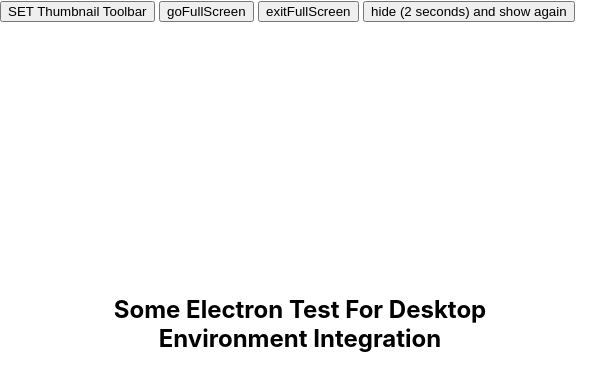
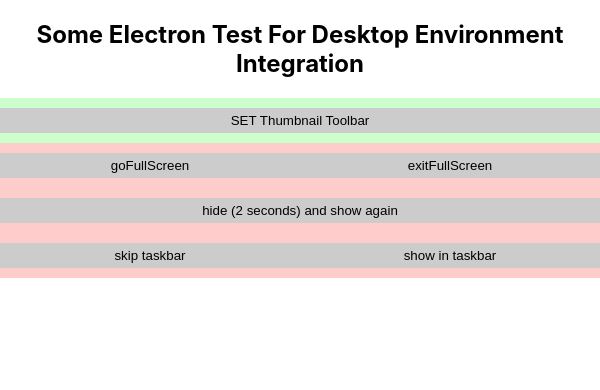
Before and after one commit to codehz/electron-test, an Electron app: page index.html in a window 600 px wide. Drawn offline with Linux system fonts and the light colour scheme; no server answers.

Commit message:
add SkipTaskBar test

```diff
--- a/index.css
+++ b/index.css
@@ -9,13 +9,6 @@
 }
 
 header {
-	position: absolute;
-	width: 500px;
-	height: 250px;
-	top: 50%;
-	left: 50%;
-	margin-top: -125px;
-	margin-left: -250px;
 	text-align: center;
 }
 
@@ -25,3 +18,31 @@
 	margin: 0;
 	padding: 0;
 }
+
+.main {
+    display: flex;
+    flex-direction: column;
+    align-items: stretch;
+}
+
+.group {
+    display: flex;
+    padding: 10px 0;
+    background: #fcc;
+}
+
+.mainGroup {
+    background: #cfc;
+}
+
+button {
+    background: #ccc;
+    padding: 5px;
+    border: none;
+    outline: none;
+    flex: 1;
+}
+
+button:hover {
+    background: #aaa;
+}
--- a/index.html
+++ b/index.html
@@ -13,12 +13,23 @@
 				<h2>Some Electron Test For Desktop Environment Integration</h2>
 			</header>
 			<section class="main">
-				<button onclick="setThumbnailToolbar()">SET Thumbnail Toolbar</button>
-				<button onclick="goFullScreen()">goFullScreen</button>
-				<button onclick="exitFullScreen()">exitFullScreen</button>
-				<button onclick="hideAndShow()">hide (2 seconds) and show again</button>
+				<div class="group mainGroup">
+					<button onclick="setThumbnailToolbar()">SET Thumbnail Toolbar</button>
+				</div>
+				<div class="group">
+					<button onclick="goFullScreen()">goFullScreen</button>
+					<button onclick="exitFullScreen()">exitFullScreen</button>
+				</div>
+				<div class="group">
+					<button onclick="hideAndShow()">hide (2 seconds) and show again</button>
+				</div>
+				<div class="group">
+					<button onclick="skipTaskbar()">skip taskbar</button>
+					<button onclick="showInTaskbar()">show in taskbar</button>
+				</div>
 			</section>
-			<footer></footer>
+			<footer>
+			</footer>
 		</div>
 	</body>
 </html>
--- a/page.js
+++ b/page.js
@@ -27,3 +27,11 @@
     currentWindow.hide();
     setTimeout(() => currentWindow.show(), 2000);
 }
+
+function skipTaskbar() {
+    currentWindow.setSkipTaskbar(true);
+}
+
+function showInTaskbar() {
+    currentWindow.setSkipTaskbar(false);
+}
```
